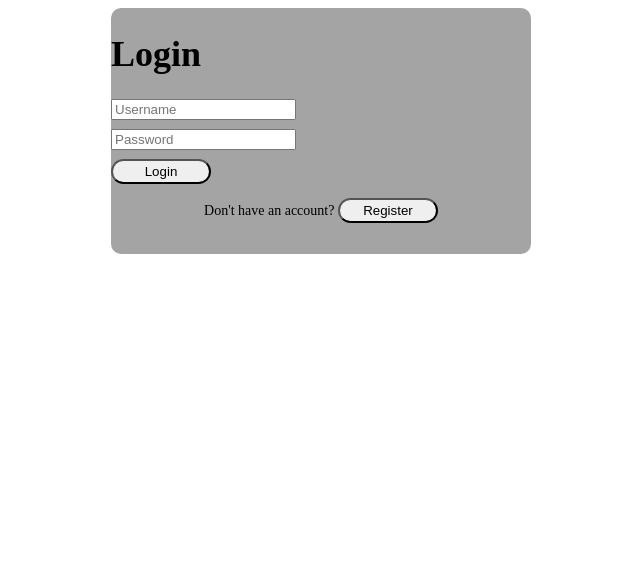
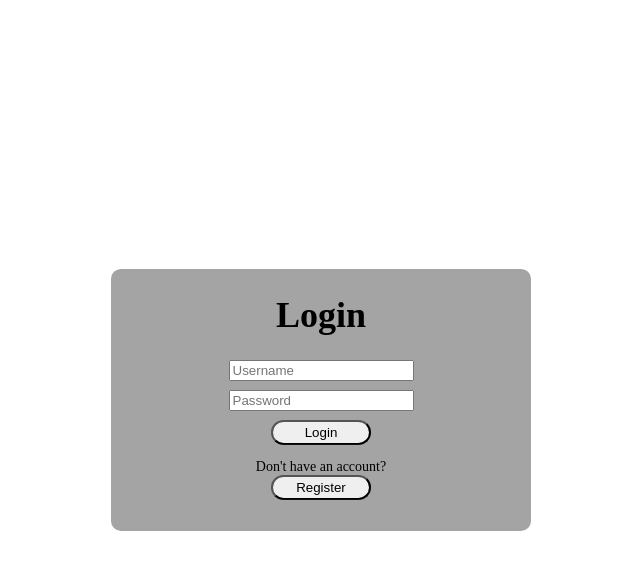
Before and after one commit to jadennelson729/VibeSync, a React (Create React App) app in the folder client/: page /login in a window 1280 px wide. Shown: the top 570 px of the page, without its empty margins (319-959 px from the left). Built offline with nearby package versions, Linux system fonts and the light colour scheme; what spotify-web-api-js would draw is missing.

Commit message:
Fixed some formatting on login page

```diff
--- a/client/src/pages/Login/Login.css
+++ b/client/src/pages/Login/Login.css
@@ -3,24 +3,32 @@
     width: 420px;
     background: rgb(164, 164, 164);
     color: #000;
-    margin: auto;
     border-radius: 10px;
     padding: 1px 0px;
+    /* centers container horizontally and vertically */
+    position: absolute;
+    top: 50%;
+    left: 50%;
+    transform: translate(-50%, -50%)
 }
 
 .wrapper h1 {
     font-size: 36px;
+    text-align: center;
 }
 
 .wrapper .input-box {
-    position: relative;
     height: 30px;
+    text-align: center;
 }
 
 .wrapper button {
     width: 100px;
     height: 25px;
     border-radius: 40px;
+    /* centers button element */
+    margin: 0 auto;
+    display: block;
 }
 
 .wrapper .register {
```
